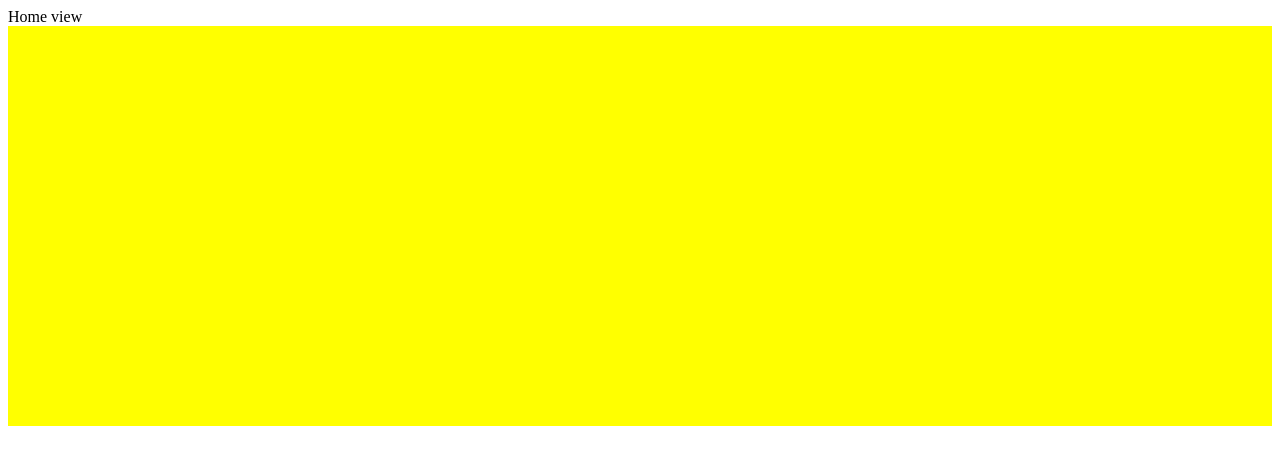
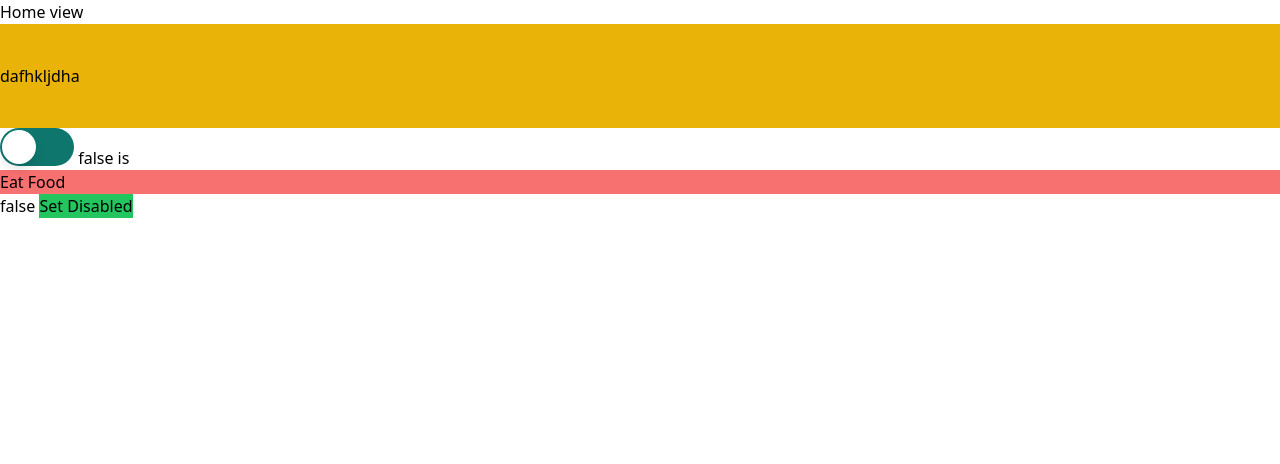
Before and after one commit to jimoh-sodiq/blank-ui, a Vue app: page / in a window 1280 px wide. Shown: the top 464 px of the page. Built offline with nearby package versions, Linux system fonts and the light colour scheme.

Commit message:
implemented the first instance of the toggle component

```diff
--- a/package.json
+++ b/package.json
@@ -26,14 +26,17 @@
     "@vue/eslint-config-typescript": "^11.0.0",
     "@vue/test-utils": "^2.1.0",
     "@vue/tsconfig": "^0.1.3",
+    "autoprefixer": "^10.4.13",
     "cypress": "^10.10.0",
     "eslint": "^8.22.0",
     "eslint-plugin-cypress": "^2.12.1",
     "eslint-plugin-vue": "^9.3.0",
     "jsdom": "^20.0.1",
     "npm-run-all": "^4.1.5",
+    "postcss": "^8.4.19",
     "prettier": "^2.7.1",
     "start-server-and-test": "^1.14.0",
+    "tailwindcss": "^3.2.4",
     "typescript": "~4.7.4",
     "vite": "^3.1.8",
     "vitest": "^0.24.3",
--- /dev/null
+++ b/postcss.config.js
@@ -0,0 +1,6 @@
+module.exports = {
+  plugins: {
+    tailwindcss: {},
+    autoprefixer: {},
+  },
+}
--- a/src/assets/main.css
+++ b/src/assets/main.css
@@ -0,0 +1,3 @@
+@tailwind base;
+@tailwind components;
+@tailwind utilities;
--- /dev/null
+++ b/src/components/Toggle.ts
@@ -0,0 +1,52 @@
+import { Fragment, ref, defineComponent, h } from "vue";
+
+export const Toggle = defineComponent({
+  name: "TheToggle",
+  props: {
+    modelValue: {
+      type: Boolean,
+      required: true,
+      default: undefined,
+    },
+    disabled: {
+      type: Boolean,
+      default: false,
+    },
+    as: {
+      type: String
+    },
+  },
+
+  emits: ["update:modelValue"],
+
+  setup(props, { slots, emit, expose }) {
+    const toggleComponentRef = ref();
+
+    const handleClick = (event: MouseEvent) => {
+      event.preventDefault();
+      if (props.disabled) {
+        return;
+      }
+      emit("update:modelValue", !props.modelValue);
+    };
+
+    const handleKeyEvents = (event: KeyboardEvent) => {
+      const spaceKey = " ";
+      if (event.key === spaceKey && !props.disabled) {
+        event.preventDefault();
+        emit("update:modelValue", !props.modelValue);
+      }
+
+      return;
+    };
+
+    expose({ toggleComponentRef });
+
+    return () =>
+      h(
+        props.as || Fragment,
+        { tabindex: 0, onKeyup: handleKeyEvents },
+        slots.default({ toggle: handleClick, disabled: props.disabled })
+      );
+  },
+});
--- a/src/views/HomeView.vue
+++ b/src/views/HomeView.vue
@@ -1,5 +1,14 @@
 <script setup lang="ts">
-import { FlowBox } from "../components/FlowBox";
+import { ref } from "vue";
+import { FlowBox } from "../components/FlowBox.ts";
+import { Toggle } from "../components/Toggle.ts";
+
+const enabled = ref(false);
+const disable = ref(false);
+
+const setDisabled = () => {
+  disable.value = !disable.value;
+};
 </script>
 
 <template>
@@ -8,9 +17,33 @@ import { FlowBox } from "../components/FlowBox";
     as="main"
     horizontal
     :vertical="true"
-    class="bg-yellow-500 w-full h-1/2 flower"
+    class="bg-yellow-500 w-full h-1/2"
   >
+    <div class="py-10">dafhkljdha</div>
   </FlowBox>
+  <Toggle :disabled="disable" v-slot="{ toggle, disabled }" v-model="enabled">
+    <span class="sr-only">Use setting</span>
+    <div
+      :class="[
+        enabled ? 'bg-teal-900' : 'bg-teal-700',
+        disabled ? 'bg-gray-700' : '',
+      ]"
+      class="relative inline-flex h-[38px] w-[74px] shrink-0 cursor-pointer rounded-full border-2 border-transparent transition-colors duration-200 ease-in-out focus:outline-none focus-visible:ring-2 focus-visible:ring-white focus-visible:ring-opacity-75"
+    >
+      <span
+        aria-hidden="true"
+        :class="enabled ? 'translate-x-9' : 'translate-x-0'"
+        class="pointer-events-none inline-block h-[34px] w-[34px] transform rounded-full bg-white shadow-lg ring-0 transition duration-200 ease-in-out"
+      />
+    </div>
+    {{ disabled + " is" }}
+
+    <div @click="toggle" class="bg-red-400">Eat Food</div>
+  </Toggle>
+
+  {{ enabled }}
+
+  <button @click="setDisabled" class="bg-green-500">Set Disabled</button>
 </template>
 
 <style scoped>
--- /dev/null
+++ b/tailwind.config.js
@@ -0,0 +1,8 @@
+/** @type {import('tailwindcss').Config} */
+module.exports = {
+  content: ["./index.html", "./src/**/*.{vue,js,ts,jsx,tsx}"],
+  theme: {
+    extend: {},
+  },
+  plugins: [],
+};
```
Also changed, not shown: 1 other file (tests, documents, lock files or other folders).
